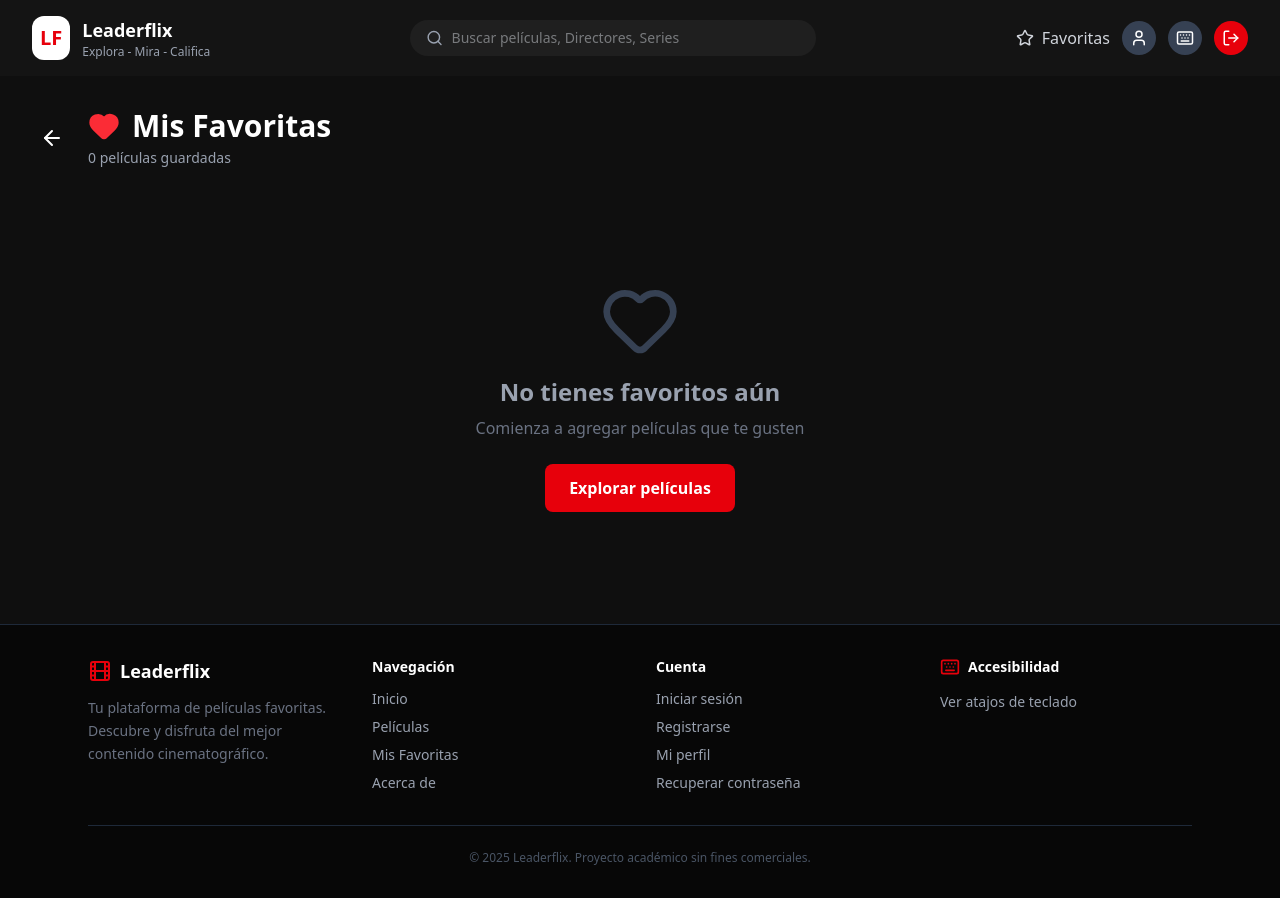
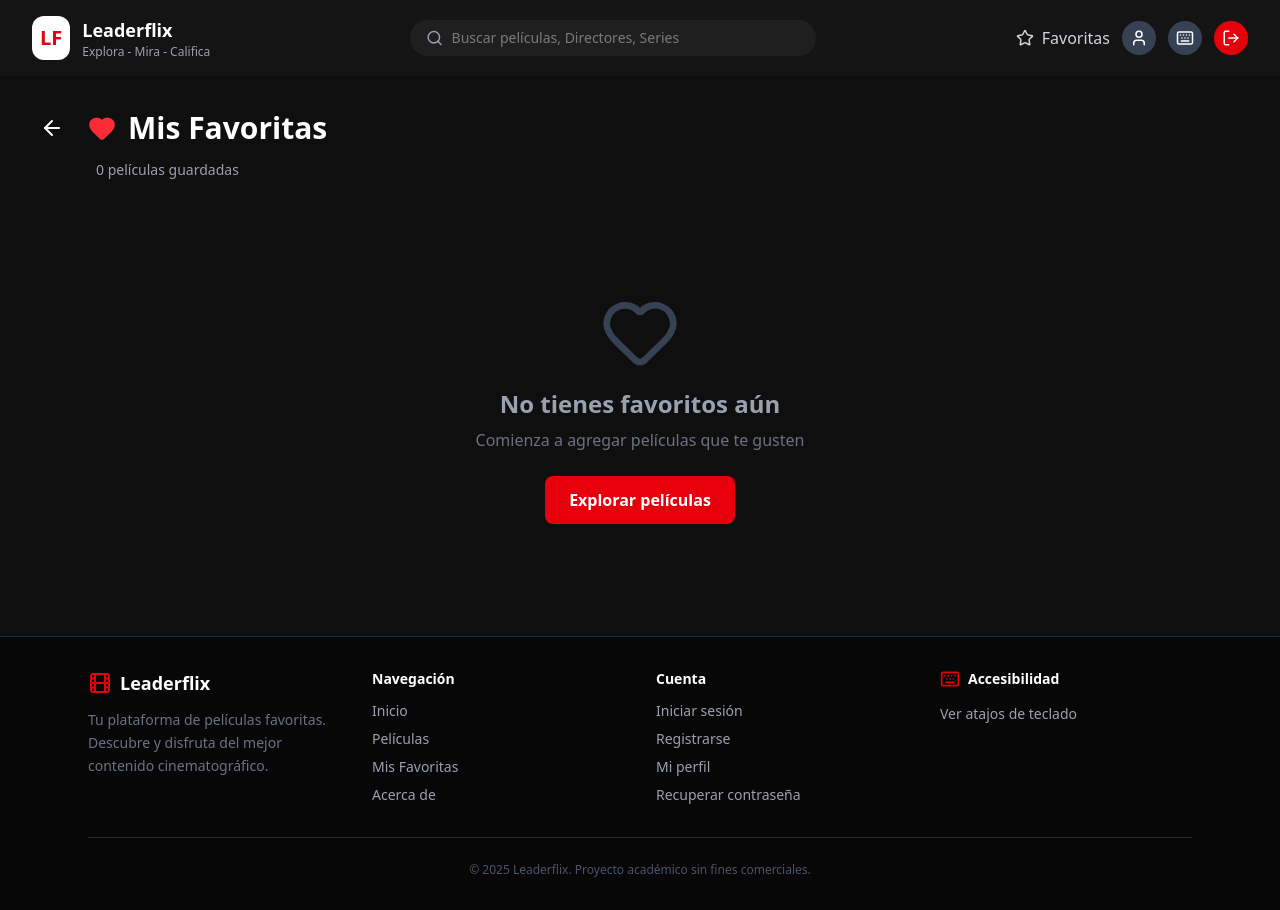
Before and after one commit to benjaminrizo/leaderflix-frontend, a React (Vite) app: page /favorites in a window 1280 px wide. Built offline with nearby package versions, Linux system fonts and the light colour scheme.

Commit message:
Add favorites button fixed

```diff
--- a/src/pages/favorites.tsx
+++ b/src/pages/favorites.tsx
@@ -4,6 +4,7 @@ import { ArrowLeft, Heart, Trash2 } from "lucide-react";
 import Navbar from "../components/Navbar";
 import Footer from "../components/Footer";
 
+// Interface for video file metadata
 interface VideoFile {
   id: number;
   quality: string;
@@ -11,6 +12,7 @@ interface VideoFile {
   link: string;
 }
 
+// Main video object interface
 interface Video {
   id: number;
   image: string;
@@ -28,7 +30,7 @@ export default function Favorites() {
   const [favorites, setFavorites] = useState<Video[]>([]);
   const [selectedVideo, setSelectedVideo] = useState<Video | null>(null);
 
-  // Cargar favoritos del localStorage
+  // Load favorites from localStorage on component mount
   useEffect(() => {
     const savedVideos = localStorage.getItem("favoriteVideos");
     if (savedVideos) {
@@ -36,35 +38,40 @@ export default function Favorites() {
     }
   }, []);
 
+  // Get the best quality video file available (prioritize HD)
   const getBestVideoQuality = (videoFiles: VideoFile[]): string => {
     const hdVideo = videoFiles.find(file => file.quality === "hd");
     return hdVideo ? hdVideo.link : videoFiles[0]?.link || "";
   };
 
+  // Handle video card click to open modal
   const handleVideoClick = (video: Video) => {
     setSelectedVideo(video);
   };
 
+  // Close video player modal
   const closeModal = () => {
     setSelectedVideo(null);
   };
 
-  // Eliminar de favoritos
+  // Remove a single video from favorites
   const removeFavorite = (videoId: number, e?: React.MouseEvent) => {
-    if (e) e.stopPropagation();
+    if (e) e.stopPropagation(); // Prevent modal from opening when clicking delete
 
+    // Filter out the removed video
     const updatedFavorites = favorites.filter(v => v.id !== videoId);
     setFavorites(updatedFavorites);
 
-    // Actualizar localStorage
+    // Update localStorage with new favorites list
     localStorage.setItem("favoriteVideos", JSON.stringify(updatedFavorites));
 
+    // Also update the favorites IDs array
     const savedFavoriteIds = JSON.parse(localStorage.getItem("favorites") || "[]");
     const updatedIds = savedFavoriteIds.filter((id: number) => id !== videoId);
     localStorage.setItem("favorites", JSON.stringify(updatedIds));
   };
 
-  // Limpiar todos los favoritos
+  // Clear all favorites with confirmation
   const clearAllFavorites = () => {
     if (confirm("¿Estás seguro de que quieres eliminar todos tus favoritos?")) {
       setFavorites([]);
@@ -78,9 +85,10 @@ export default function Favorites() {
       <Navbar />
 
       <main className="flex-1 px-8 py-8">
-        {/* Header */}
-        <div className="flex items-center justify-between mb-8">
-          <div className="flex items-center gap-4">
+        {/* Header Section - Improved layout for mobile */}
+        <div className="mb-8">
+          {/* Title row with back button and title */}
+          <div className="flex items-center gap-3 sm:gap-4 mb-3">
             <button
               onClick={() => navigate("/home")}
               className="p-2 hover:bg-gray-800 rounded-full transition"
@@ -88,30 +96,36 @@ export default function Favorites() {
             >
               <ArrowLeft size={24} />
             </button>
-            <div>
-              <h1 className="text-3xl font-bold flex items-center gap-3">
-                <Heart className="text-red-500 fill-red-500" size={32} />
-                Mis Favoritas
-              </h1>
-              <p className="text-gray-400 text-sm mt-1">
-                {favorites.length} {favorites.length === 1 ? "película" : "películas"} guardada{favorites.length !== 1 ? "s" : ""}
-              </p>
-            </div>
+            <h1 className="text-2xl sm:text-3xl font-bold flex items-center gap-2 sm:gap-3">
+              <Heart className="text-red-500 fill-red-500" size={28} />
+              Mis Favoritas
+            </h1>
           </div>
 
-          {favorites.length > 0 && (
-            <button
-              onClick={clearAllFavorites}
-              className="flex items-center gap-2 px-4 py-2 bg-red-600 hover:bg-red-700 rounded-lg transition"
-            >
-              <Trash2 size={18} />
-              Limpiar todo
-            </button>
-          )}
+          {/* Counter and clear button row - aligned with content */}
+          <div className="flex items-center justify-between pl-14 sm:pl-16">
+            <p className="text-gray-400 text-sm">
+              {favorites.length} {favorites.length === 1 ? "película" : "películas"} guardada{favorites.length !== 1 ? "s" : ""}
+            </p>
+
+            {/* Clear all button - only visible when there are favorites */}
+            {favorites.length > 0 && (
+              <button
+                onClick={clearAllFavorites}
+                className="flex items-center justify-center gap-2 px-4 py-2 bg-red-600 hover:bg-red-700 text-white text-sm font-medium rounded-lg transition-colors"
+              >
+                <Trash2 size={16} />
+                {/* Responsive text: "Limpiar" on mobile, "Limpiar todo" on desktop */}
+                <span className="hidden sm:inline">Limpiar todo</span>
+                <span className="sm:hidden">Limpiar</span>
+              </button>
+            )}
+          </div>
         </div>
 
-        {/* Lista de favoritos */}
+        {/* Favorites List or Empty State */}
         {favorites.length === 0 ? (
+          // Empty state - shown when no favorites exist
           <div className="flex flex-col items-center justify-center py-20 text-center">
             <Heart size={80} className="text-gray-700 mb-4" />
             <h2 className="text-2xl font-semibold text-gray-400 mb-2">
@@ -128,6 +142,7 @@ export default function Favorites() {
             </button>
           </div>
         ) : (
+          // Grid of favorite videos - responsive columns
           <div className="grid grid-cols-2 sm:grid-cols-3 md:grid-cols-4 lg:grid-cols-6 gap-4">
             {favorites.map((video) => (
               <div
@@ -135,7 +150,7 @@ export default function Favorites() {
                 onClick={() => handleVideoClick(video)}
                 className="aspect-[2/3] rounded-xl overflow-hidden cursor-pointer group relative bg-gray-900"
               >
-                {/* Video preview */}
+                {/* Video preview with hover effect */}
                 <video
                   poster={video.image}
                   preload="metadata"
@@ -144,20 +159,20 @@ export default function Favorites() {
                   className="w-full h-full object-cover transition-transform group-hover:scale-110"
                   src={getBestVideoQuality(video.video_files)}
                   onMouseEnter={(e) => {
-                    e.currentTarget.play().catch(() => {});
+                    e.currentTarget.play().catch(() => {}); // Play on hover (desktop)
                   }}
                   onMouseLeave={(e) => {
                     e.currentTarget.pause();
-                    e.currentTarget.currentTime = 0;
+                    e.currentTarget.currentTime = 0; // Reset to beginning
                   }}
                 />
 
-                {/* Duration badge */}
+                {/* Duration badge - bottom right corner */}
                 <div className="absolute bottom-2 right-2 bg-black bg-opacity-70 px-2 py-1 rounded text-xs text-white">
                   {video.duration}s
                 </div>
 
-                {/* Remove button */}
+                {/* Remove button - top right corner */}
                 <button
                   onClick={(e) => removeFavorite(video.id, e)}
                   className="absolute top-2 right-2 p-2 bg-red-600 bg-opacity-90 hover:bg-opacity-100 rounded-full transition-all z-10"
@@ -173,16 +188,17 @@ export default function Favorites() {
 
       <Footer />
 
-      {/* Modal para reproducir video */}
+      {/* Video Player Modal - fullscreen overlay */}
       {selectedVideo && (
         <div
           className="fixed inset-0 bg-black bg-opacity-95 z-50 flex items-center justify-center p-8"
-          onClick={closeModal}
+          onClick={closeModal} // Close when clicking backdrop
         >
           <div
             className="relative w-full max-w-4xl max-h-[85vh] flex flex-col"
-            onClick={(e) => e.stopPropagation()}
+            onClick={(e) => e.stopPropagation()} // Prevent closing when clicking video
           >
+            {/* Close button - top right */}
             <button
               onClick={closeModal}
               className="absolute -top-10 right-0 text-white text-3xl hover:text-gray-300 transition-colors z-10"
@@ -191,6 +207,7 @@ export default function Favorites() {
               ✕
             </button>
 
+            {/* Video player */}
             <video
               controls
               autoPlay
@@ -200,6 +217,7 @@ export default function Favorites() {
               Tu navegador no soporta la reproducción de video.
             </video>
 
+            {/* Video info and actions */}
             <div className="mt-4 text-white flex justify-between items-center">
               <div>
                 <p className="text-lg">
@@ -210,7 +228,7 @@ export default function Favorites() {
                 </p>
               </div>
 
-              {/* Botón para eliminar */}
+              {/* Delete button in modal */}
               <button
                 onClick={() => {
                   removeFavorite(selectedVideo.id);
```
